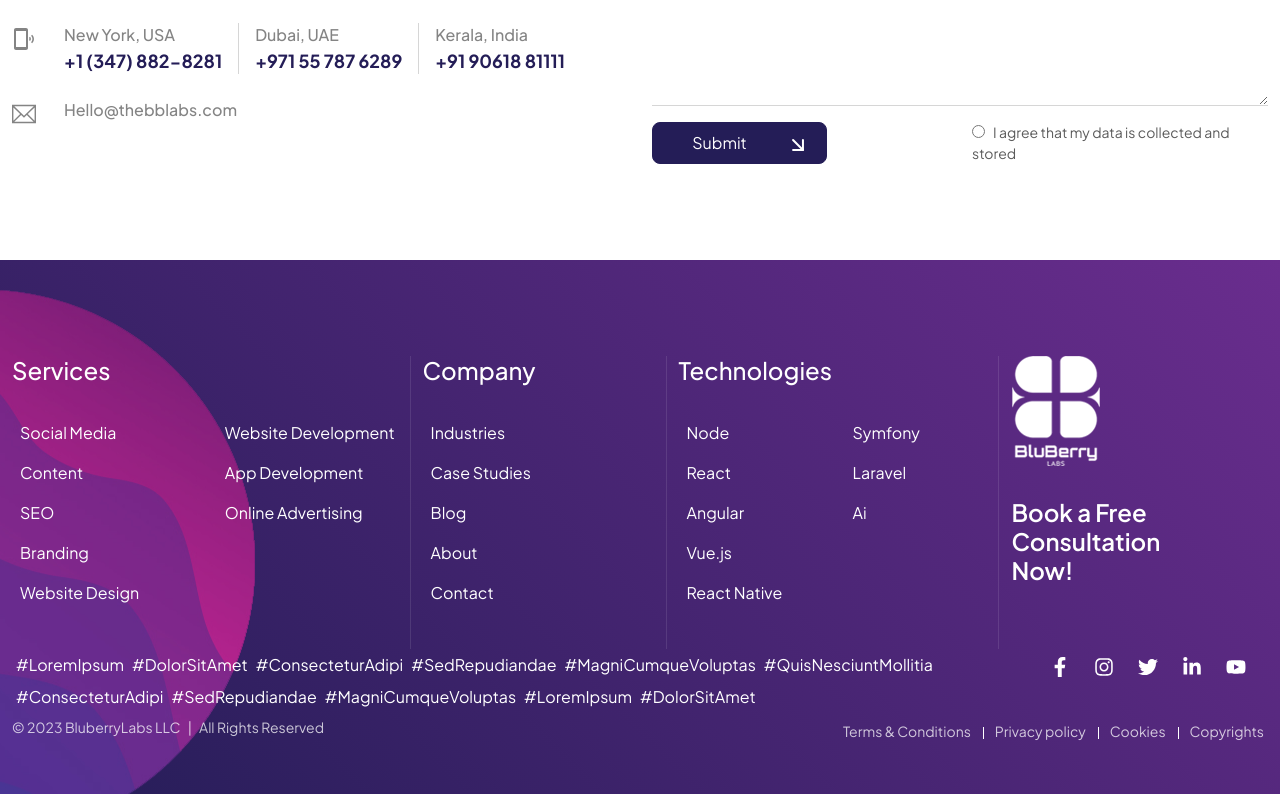
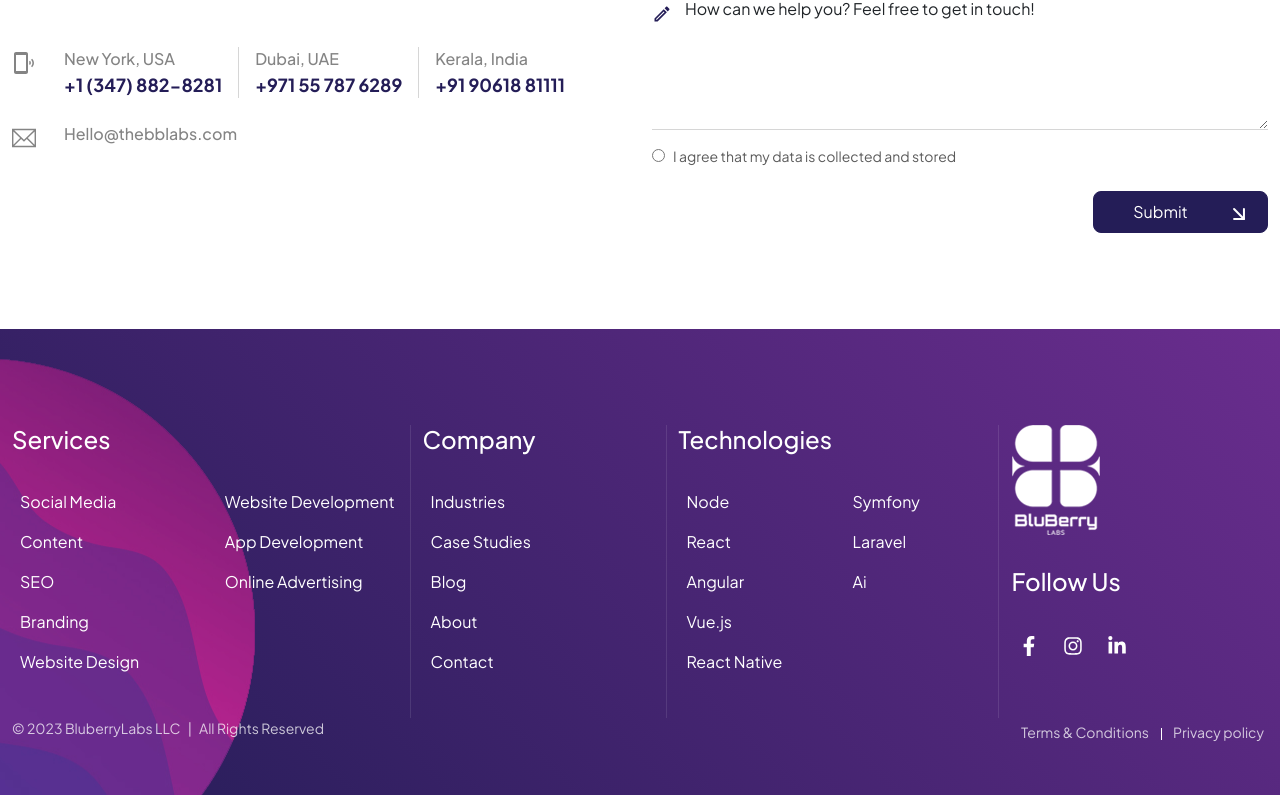
Before and after one commit to connect-renny/bluberry-next, a Next.js app: page /App-Development in a window 1280 px wide. Shown: the part 8867-9662 px from the top of the page. Built offline with nearby package versions, Linux system fonts and the light colour scheme.

Commit message:
Home page update

```diff
--- a/pages/components/Footer.js
+++ b/pages/components/Footer.js
@@ -187,78 +187,9 @@ export default function Footer() {
                     height={110}
                   />
                 </Link>
-                <h3>
-                  Book a Free
-                  <br />
-                  Consultation
-                  <br />
-                  Now!
-                </h3>
-              </div>
-            </Col>
-          </Row>
-          <Row className="mt-xxl-5">
-            <Col className="col-ft-subscribe" xs={12}>
-              <ul className="hashtags">
-                <li className="hash-item">
-                  <Link className="hash-link" href="#">
-                    #LoremIpsum
-                  </Link>
-                </li>
-                <li className="hash-item">
-                  <Link className="hash-link" href="#">
-                    #DolorSitAmet
-                  </Link>
-                </li>
-                <li className="hash-item">
-                  <Link className="hash-link" href="#">
-                    #ConsecteturAdipi
-                  </Link>
-                </li>
-                <li className="hash-item">
-                  <Link className="hash-link" href="#">
-                    #SedRepudiandae
-                  </Link>
-                </li>
-                <li className="hash-item">
-                  <Link className="hash-link" href="#">
-                    #MagniCumqueVoluptas
-                  </Link>
-                </li>
-                <li className="hash-item">
-                  <Link className="hash-link" href="#">
-                    #QuisNesciuntMollitia
-                  </Link>
-                </li>
-                <li className="hash-item">
-                  <Link className="hash-link" href="#">
-                    #ConsecteturAdipi
-                  </Link>
-                </li>
-                <li className="hash-item">
-                  <Link className="hash-link" href="#">
-                    #SedRepudiandae
-                  </Link>
-                </li>
-                <li className="hash-item">
-                  <Link className="hash-link" href="#">
-                    #MagniCumqueVoluptas
-                  </Link>
-                </li>
-                <li className="hash-item">
-                  <Link className="hash-link" href="#">
-                    #LoremIpsum
-                  </Link>
-                </li>
-                <li className="hash-item">
-                  <Link className="hash-link" href="#">
-                    #DolorSitAmet
-                  </Link>
-                </li>
-              </ul>
-            </Col>
-            <Col className="col-ft-social" xs={12}>
+
                 <div className="footer-social">
+                  <h3>Follow Us</h3>
                   <ul className="social-list">
                     <li className="soc-item">
                       <Link
@@ -281,27 +212,14 @@ export default function Footer() {
                     <li className="soc-item">
                       <Link
                         className="soc-link"
-                      href="https://twitter.com/TheBluBerryLabs?t=VXlPhTzqlW0PeyUOvoc-rw&s=08"
-                      target="_blank"
-                    >
-                      <FaTwitter />
-                    </Link>
-                  </li>
-                  <li className="soc-item">
-                    <Link
-                      className="soc-link"
                         href="https://www.linkedin.com/uas/login?session_redirect=https%3A%2F%2Fwww.linkedin.com%2Fm%2Fcompany%2Fthebblabs"
                         target="_blank"
                       >
                         <FaLinkedinIn />
                       </Link>
                     </li>
-                  <li className="soc-item">
-                    <Link className="soc-link" href="#">
-                      <FaYoutube />
-                    </Link>
-                  </li>
                   </ul>
+                </div>
               </div>
             </Col>
           </Row>
@@ -324,16 +242,6 @@ export default function Footer() {
                     Privacy policy
                   </Link>
                 </li>
-                <li class="btm-item">
-                  <Link class="btm-link" href="#">
-                    Cookies
-                  </Link>
-                </li>
-                <li class="btm-item">
-                  <Link class="btm-link" href="#">
-                    Copyrights
-                  </Link>
-                </li>
               </ul>
             </Col>
           </Row>
--- a/pages/components/IncludeContact.js
+++ b/pages/components/IncludeContact.js
@@ -141,21 +141,21 @@ export default function IncludeContact() {
                     </div>
                   </FloatingLabel>
                 </Col>
-                <Col sm={6} xs={12}>
-                  <button className="btn btn-shine btn-submit" href="#">
+                <Col xs={12}>
+                  <div className="con-agree mb-4">
+                    <label>
+                      <input type="radio" />I agree that my data is collected
+                      and stored
+                    </label>
+                  </div>
+                </Col>
+                <Col xs={12} className="d-flex justify-content-end">
+                  <button className="btn btn-shine btn-submit">
                     <span className="btn-label">Submit</span>
                     <span className="btn-icon">
                       <FiArrowRight />
                     </span>
                   </button>
-                </Col>
-                <Col sm={6} xs={12}>
-                  <div className="con-agree">
-                    <label>
-                      <input type="radio" />I agree that my data is collected
-                      and stored
-                    </label>
-                  </div>
                 </Col>
               </Row>
             </div>
--- a/pages/components/IndustriesSection.js
+++ b/pages/components/IndustriesSection.js
@@ -67,7 +67,7 @@ export default function IndustriesSlider() {
               data-aos-duration="1000"
             >
               <h6>Industries</h6>
-              <h3>Solving challenges in every industry, every day.</h3>
+              <h3>Every industry is different in its needs.</h3>
             </div>
           </Col>
           <Col lg={6} xs={12}>
@@ -78,10 +78,11 @@ export default function IndustriesSlider() {
               data-aos-duration="1000"
             >
               <p>
-                Our experience allows us to understand the specificities of your
-                industry and develop an strategy that matches your needs. No
-                matter your industry, Bluberry Labs has helped businesses like
-                yours with IT solutions.
+                BluBerry Labs understands this and offers customized care and
+                expertise across a variety of domains. Whether you are just
+                starting a business or trying to expand one, wherever you may be
+                on the growth journey, partner with us to get an accelerated
+                foothold into the digital world.
               </p>
               <Link className="btn btn-shine btn-explore" href="#">
                 <span className="btn-label">Explore</span>
--- a/styles/scss/layout/_footer.scss
+++ b/styles/scss/layout/_footer.scss
@@ -152,7 +152,6 @@
 }
 
 .footer-social {
-  padding-left: 2rem;
   margin-bottom: 2rem;
   h3 {
     color: var(--white);
```
Also changed, not shown: pages/components/BannerCarousel.js (+5 -16 lines), pages/index.js (+134 -132 lines). Lines whose indentation alone changed are shown as unchanged.
